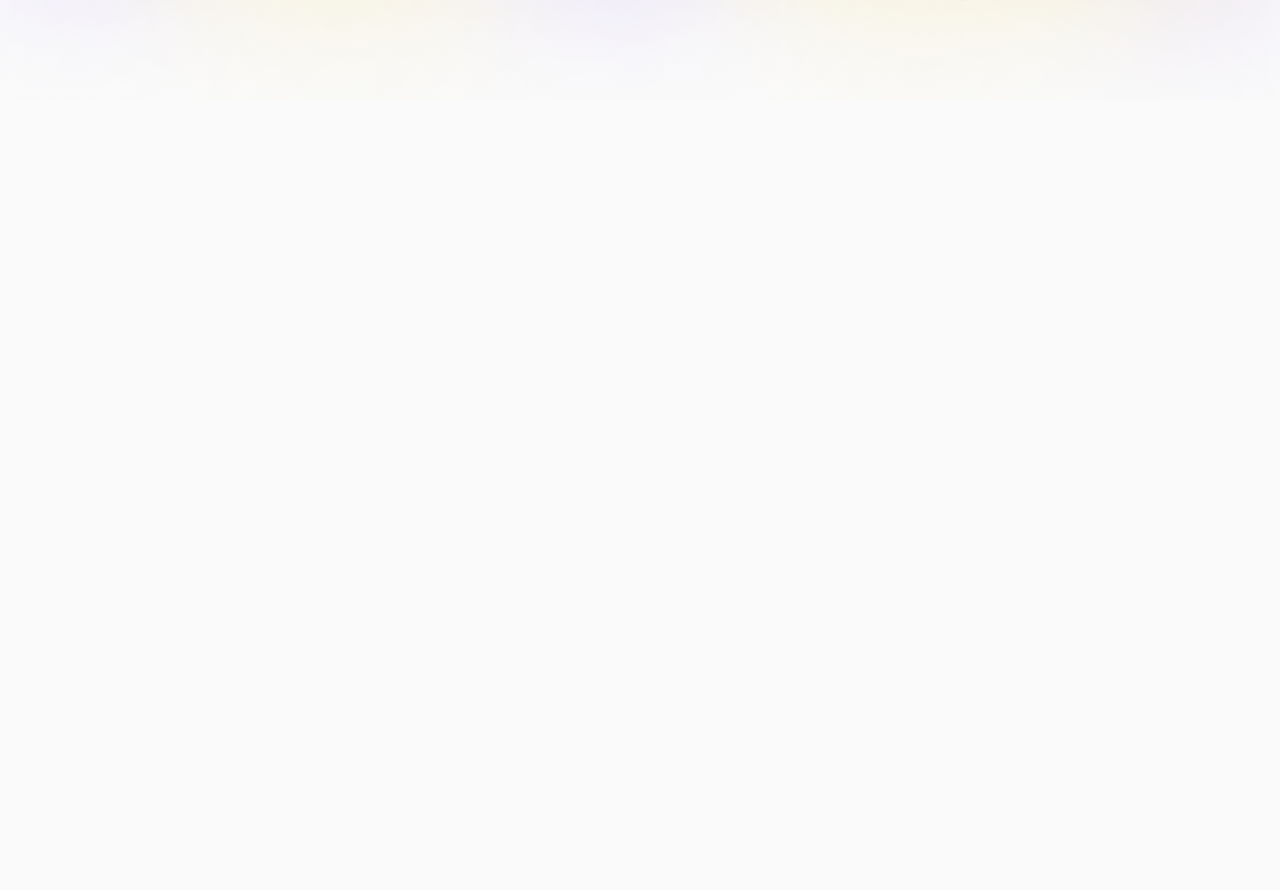
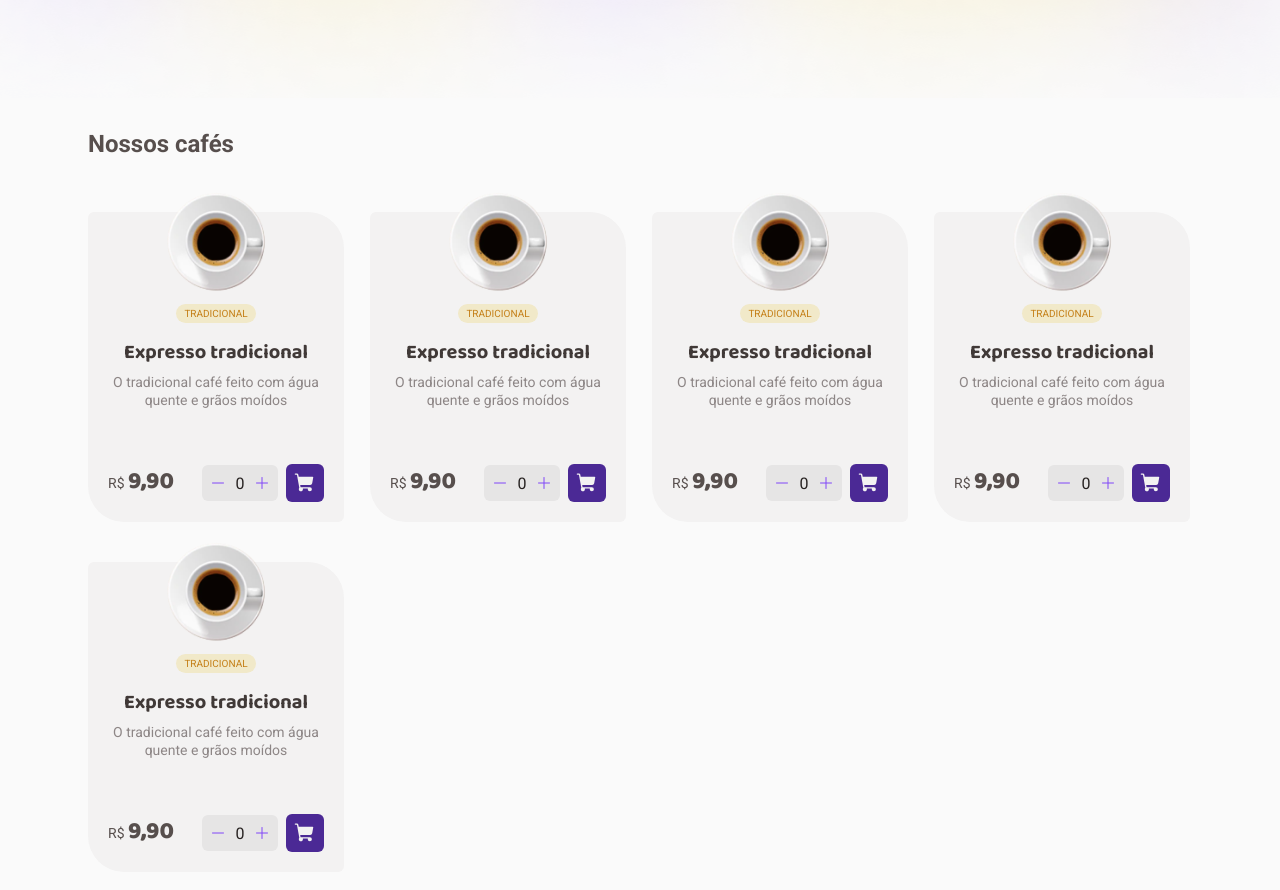
Before and after one commit to josee-fernandes/02-coffee-delivery, a React (Vite) app: page / in a window 1280 px wide. Shown: the part 552-1442 px from the top of the page. Before the commit the page ends 800 px from the top, so only its background shows below. Built offline with nearby package versions, Linux system fonts and the light colour scheme.

Commit message:
Add coffee list with cards

```diff
--- a/src/layouts/DefaultLayout/styles.ts
+++ b/src/layouts/DefaultLayout/styles.ts
@@ -25,8 +25,11 @@ export const NavActions = styled.div`
 export const BaseButton = styled.button`
   border: none;
   padding: 0.5rem;
-  border-radius: 8px;
+  border-radius: 6px;
   cursor: pointer;
+  display: flex;
+  justify-content: center;
+  align-items: center;
 `
 
 export const LocationButton = styled(BaseButton)`
--- /dev/null
+++ b/src/pages/Home/components/CoffeeCard/index.tsx
@@ -0,0 +1,64 @@
+import { useState } from 'react'
+import { Minus, Plus, ShoppingCart } from 'phosphor-react'
+
+import {
+  Actions,
+  BuyInfo,
+  CardContainer,
+  CartButton,
+  CoffeeAmountCounter,
+  CoffeeInfo,
+} from './styles'
+
+import coffeeImage from '../../../../assets/cafe-expresso.png'
+
+export function CoffeeCard() {
+  const [amount, setAmount] = useState(0)
+
+  function handleIncreaseAmount() {
+    setAmount((oldAmount) => oldAmount + 1)
+  }
+
+  function handleReduceAmount() {
+    setAmount((oldAmount) => oldAmount - 1)
+  }
+
+  return (
+    <CardContainer>
+      <CoffeeInfo>
+        <img src={coffeeImage} alt="Foto café" />
+        <span>TRADICIONAL</span>
+        <h3>Expresso tradicional</h3>
+        <p>O tradicional café feito com água quente e grãos moídos</p>
+      </CoffeeInfo>
+
+      <BuyInfo>
+        <span>
+          R$ <strong>9,90</strong>
+        </span>
+
+        <Actions>
+          <CoffeeAmountCounter>
+            <button onClick={handleReduceAmount}>
+              <Minus />
+            </button>
+            <input
+              type="number"
+              value={amount}
+              min={0}
+              max={99}
+              onChange={(event) => setAmount(Number(event.target.value))}
+            />
+            <button onClick={handleIncreaseAmount}>
+              <Plus />
+            </button>
+          </CoffeeAmountCounter>
+
+          <CartButton title="Adicionar ao carrinho">
+            <ShoppingCart size={22} weight="fill" />
+          </CartButton>
+        </Actions>
+      </BuyInfo>
+    </CardContainer>
+  )
+}
--- /dev/null
+++ b/src/pages/Home/components/CoffeeCard/styles.ts
@@ -0,0 +1,137 @@
+import styled from 'styled-components'
+
+export const CardContainer = styled.li`
+  list-style-type: none;
+  background: ${(props) => props.theme['base-card']};
+  border-top-left-radius: 6px;
+  border-top-right-radius: 36px;
+  border-bottom-left-radius: 36px;
+  border-bottom-right-radius: 6px;
+  width: 16rem;
+  height: 19.375rem;
+  display: flex;
+  flex-direction: column;
+  align-items: center;
+  gap: 2.0625rem;
+  padding: 0 1.25rem 1.25rem;
+`
+
+export const CoffeeInfo = styled.div`
+  display: flex;
+  flex-direction: column;
+  align-items: center;
+  margin-top: -1.25rem;
+  flex: 1;
+
+  & > span {
+    background: ${(props) => props.theme['yellow-light']};
+    color: ${(props) => props.theme['yellow-dark']};
+    font-size: 0.625rem;
+    text-transform: uppercase;
+    padding: 0.25rem 0.5rem;
+    border-radius: 100px;
+    margin-top: 0.75rem;
+  }
+
+  h3 {
+    color: ${(props) => props.theme['base-subtitle']};
+    font-family: 'Baloo 2', sans-serif;
+    font-size: 1.25rem;
+    line-height: 130%;
+    font-weight: 700;
+    text-align: center;
+    margin-top: 1rem;
+  }
+
+  p {
+    color: ${(props) => props.theme['base-label']};
+    font-size: 0.875rem;
+    line-height: 130%;
+    text-align: center;
+    margin-top: 0.5rem;
+  }
+`
+
+export const BuyInfo = styled.div`
+  width: 100%;
+  display: flex;
+  align-items: center;
+  justify-content: space-between;
+
+  & > span {
+    font-size: 0.875rem;
+    line-height: 130%;
+
+    strong {
+      font-family: 'Baloo 2', sans-serif;
+      font-size: 1.5rem;
+      font-weight: 800;
+    }
+  }
+`
+
+export const Actions = styled.div`
+  display: flex;
+  align-items: center;
+  gap: 0.5rem;
+`
+
+export const CoffeeAmountCounter = styled.div`
+  display: flex;
+  align-items: center;
+  background: ${(props) => props.theme['base-button']};
+  border-radius: 6px;
+  padding: 0.53125rem 0.5rem;
+  gap: 0.25rem;
+
+  button {
+    border: none;
+    display: flex;
+    align-items: center;
+    background: transparent;
+    border-radius: 6px;
+    cursor: pointer;
+
+    svg {
+      color: ${(props) => props.theme.purple};
+    }
+  }
+
+  input::-webkit-outer-spin-button,
+  input::-webkit-inner-spin-button {
+    -webkit-appearance: none;
+    margin: 0;
+  }
+
+  input {
+    appearance: textfield;
+    -moz-appearance: textfield;
+
+    border: none;
+    border-radius: 6px;
+    background: transparent;
+    text-align: center;
+    color: ${(props) => props.theme['base-title']};
+    width: 1.25rem;
+  }
+`
+
+export const CartButton = styled.button`
+  border: none;
+  padding: 0.5rem;
+  border-radius: 6px;
+  cursor: pointer;
+  background: ${(props) => props.theme['purple-dark']};
+  display: flex;
+  justify-content: center;
+  align-items: center;
+  transition: background-color 150ms;
+
+  &:hover {
+    background: ${(props) => props.theme.purple};
+  }
+
+  svg {
+    color: ${(props) => props.theme['base-card']};
+  }
+`
--- a/src/pages/Home/index.tsx
+++ b/src/pages/Home/index.tsx
@@ -1,4 +1,6 @@
 import {
+  CoffeeList,
+  CoffeeListContainer,
   HomeContainer,
   IntroContainer,
   IntroContent,
@@ -12,6 +14,7 @@ import { Container } from '../../styles/Container'
 
 import introImage from '../../assets/intro-image.png'
 import introBackgroundImage from '../../assets/intro-background.png'
+import { CoffeeCard } from './components/CoffeeCard'
 
 export function Home() {
   return (
@@ -56,6 +59,18 @@ export function Home() {
           </IntroContent>
         </Container>
       </IntroContainer>
+      <CoffeeListContainer>
+        <Container>
+          <h2>Nossos cafés</h2>
+          <CoffeeList>
+            <CoffeeCard />
+            <CoffeeCard />
+            <CoffeeCard />
+            <CoffeeCard />
+            <CoffeeCard />
+          </CoffeeList>
+        </Container>
+      </CoffeeListContainer>
     </HomeContainer>
   )
 }
--- a/src/pages/Home/styles.ts
+++ b/src/pages/Home/styles.ts
@@ -83,3 +83,16 @@ export const IntroIcon = styled.div<IntroIconProps>`
     color: ${(props) => props.theme.background};
   }
 `
+
+export const CoffeeListContainer = styled.main`
+  padding-top: 2rem;
+  padding-bottom: 9.8125rem;
+`
+
+export const CoffeeList = styled.ul`
+  margin-top: 3.375rem;
+  display: grid;
+  grid-template-columns: 1fr 1fr 1fr 1fr;
+  column-gap: 1.5rem;
+  row-gap: 2.5rem;
+`
```
